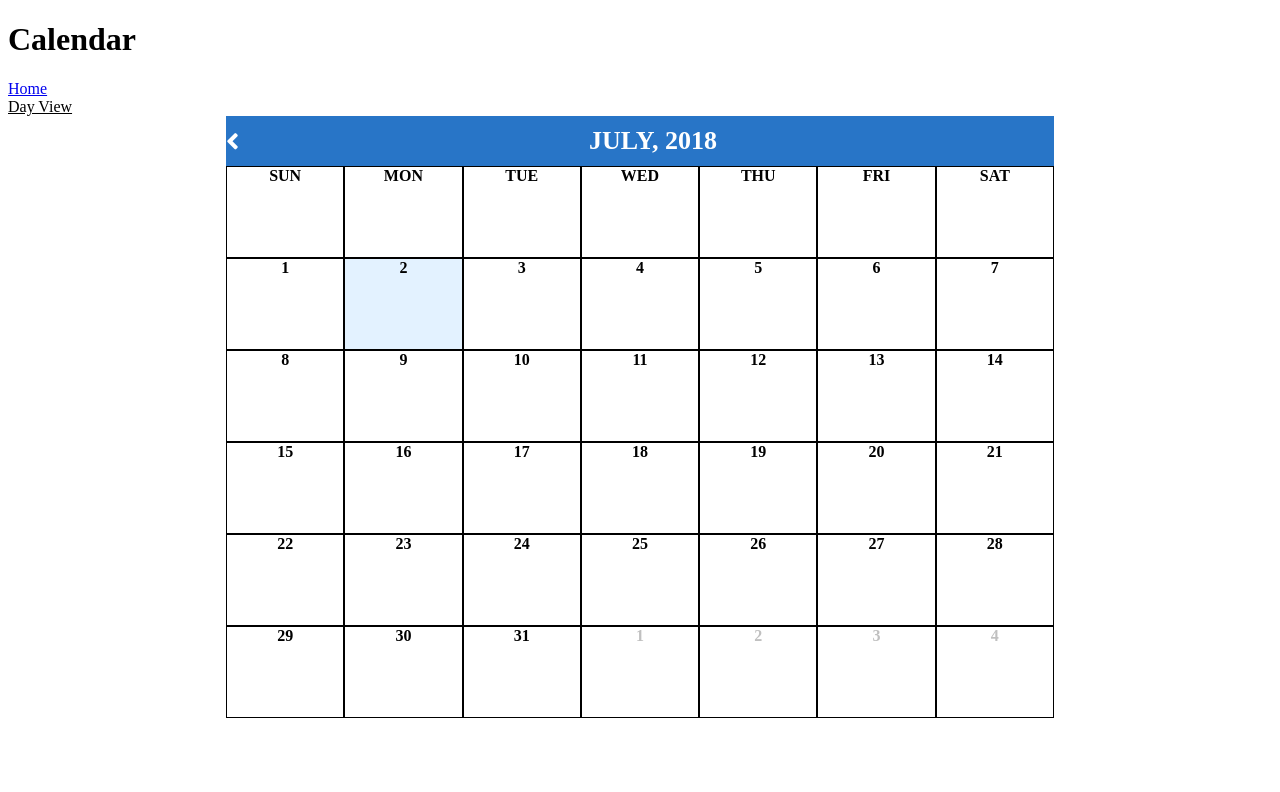
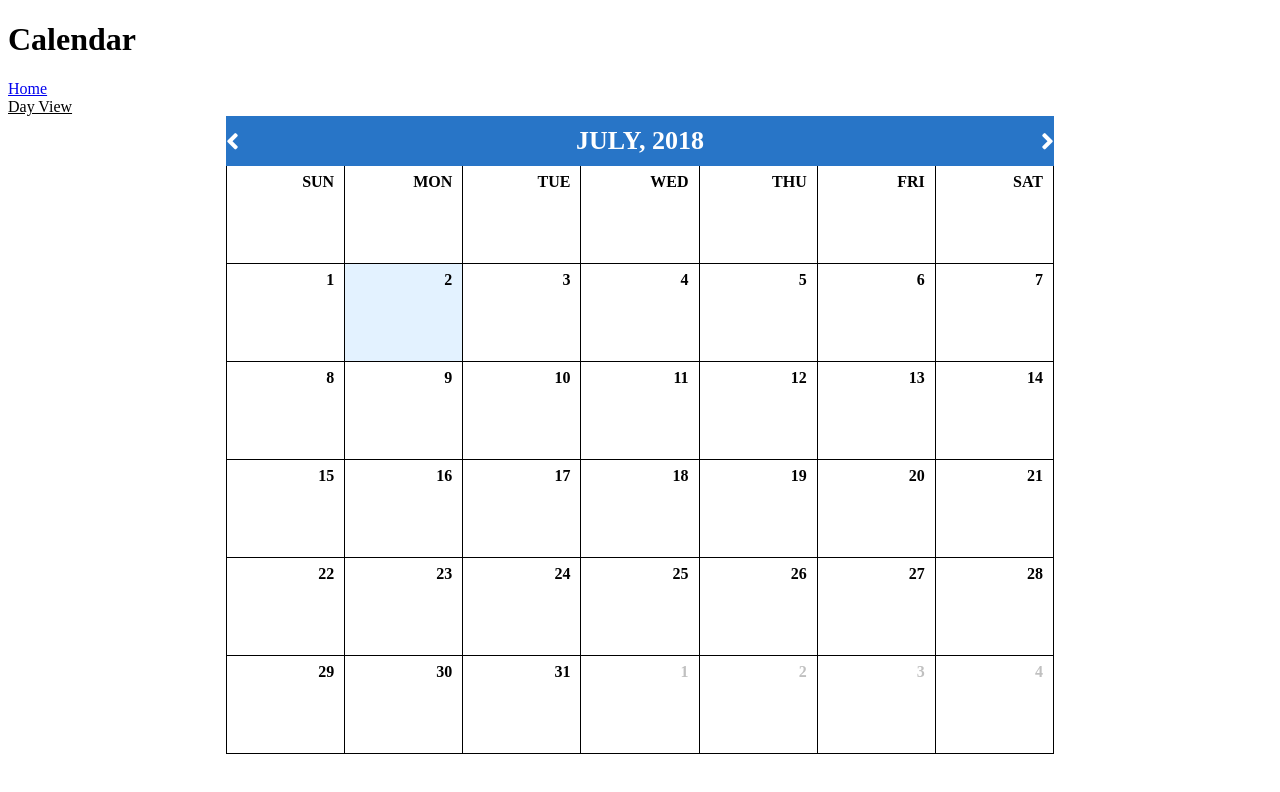
Before and after one commit to erikgolden7/devmtn-preclass, a React app: page /calendar in a window 1280 px wide. Built offline with nearby package versions, Linux system fonts and the light colour scheme.

Commit message:
calendar adjustments

```diff
--- a/src/components/Calendar.js
+++ b/src/components/Calendar.js
@@ -87,7 +87,7 @@ export default class Calendar extends Component {
 
   renderMonthLabel() {
     return (
-      <span className="week">{this.state.month.format('MMMM, YYYY')}</span>
+      <span className="week1">{this.state.month.format('MMMM, YYYY')}</span>
     );
   }
 }
--- a/src/components/Week.js
+++ b/src/components/Week.js
@@ -32,8 +32,8 @@ export default class Week extends Component {
       date.add(1, 'd');
     }
     return (
-      <div className="week1" key={days[0].toString()}>
-        <span className="day1">{days}</span>
+      <div key={days[0].toString()}>
+        <span>{days}</span>
       </div>
     );
   }
--- a/src/main.scss
+++ b/src/main.scss
@@ -21,7 +21,6 @@ div.header {
 }
 
 i {
-  // padding: 20px;
   cursor: pointer;
 }
 
@@ -29,7 +28,7 @@ span {
   float: left;
   font-weight: bold;
   text-transform: uppercase;
-  text-align: center;
+  text-align: right;
   color: inherit;
 }
 
@@ -38,17 +37,35 @@ span {
   margin: auto;
 }
 
+.week1 {
+  width: auto;
+  margin: auto;
+}
+
 .day1 {
   width: 100%;
 }
 
 .day {
-  width: (814px/7);
+  width: ((828px - 78px)/7);
   height: 90px;
-  border: solid 1px black;
+  padding: 7px 10px 0 0;
   background: white;
   cursor: pointer;
   color: black;
+}
+
+.day:nth-child(1) {
+  border-left: solid black 1px;
+}
+
+.day:nth-child(n) {
+  border-left: solid black 1px;
+  border-bottom: solid black 1px;
+}
+
+.day:nth-child(7) {
+  border-right: solid black 1px;
 }
 
 .today {
```
